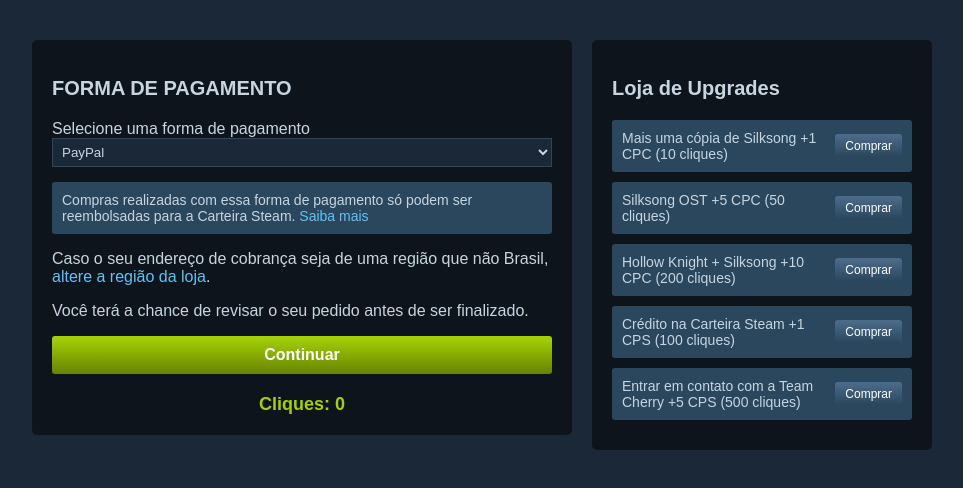
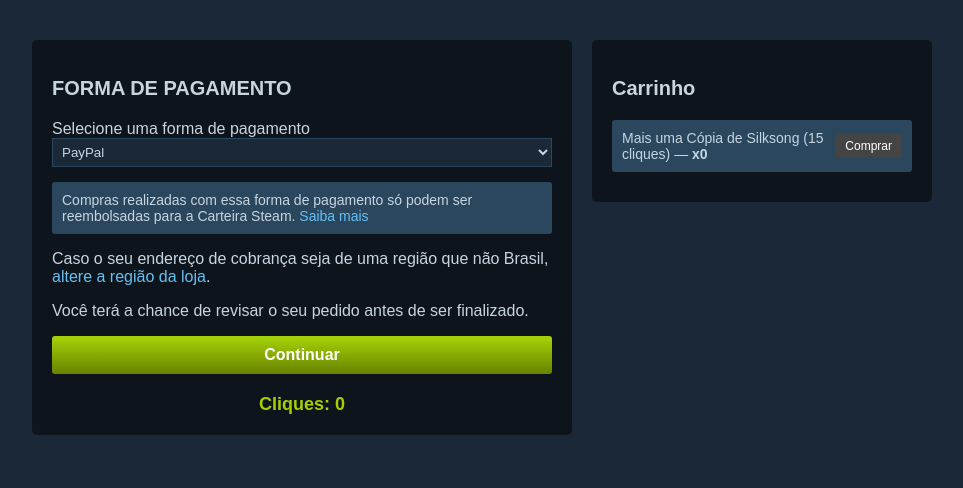
Before and after one commit to GLeasfy/SilksongSimulator, a plain HTML site: page index.html in a window 1280 px wide. Shown: the whole page, without its empty margins (158-1121 px from the left). Drawn offline with Linux system fonts and the light colour scheme.

Commit message:
Update index.html

```diff
--- a/index.html
+++ b/index.html
@@ -108,6 +108,12 @@
       justify-content: space-between;
       align-items: center;
       font-size: 14px;
+      opacity: 1;
+      transition: opacity 0.3s;
+    }
+
+    .upgrade.hidden {
+      display: none;
     }
 
     .upgrade button {
@@ -133,6 +139,16 @@
     .flash {
       background: linear-gradient(to bottom, #66ff66 5%, #228b22 95%) !important;
     }
+
+    .reveal {
+      animation: revealPop 0.5s ease;
+    }
+
+    @keyframes revealPop {
+      0%   { transform: scale(0.5); opacity: 0; }
+      60%  { transform: scale(1.2); opacity: 1; }
+      100% { transform: scale(1); }
+    }
   </style>
 </head>
 <body>
@@ -140,7 +156,7 @@
     <h2>FORMA DE PAGAMENTO</h2>
     <label for="pagamento">Selecione uma forma de pagamento</label>
     <select id="pagamento">
-        <option>PayPal</option>
+      <option>PayPal</option>
         <option>Boleto bancário</option>
         <option>Boleto Flash</option>
         <option>Pix</option>
@@ -171,35 +187,26 @@
   </div>
 
   <div class="store">
-    <h2>Loja de Upgrades</h2>
-    <div class="upgrade">
-      <span>Mais uma cópia de Silksong +1 CPC (10 cliques)</span>
-      <button onclick="buyCPC(10,1,this)">Comprar</button>
-    </div>
-    <div class="upgrade">
-      <span>Silksong OST +5 CPC (50 cliques)</span>
-      <button onclick="buyCPC(50,5,this)">Comprar</button>
-    </div>
-    <div class="upgrade">
-      <span>Hollow Knight + Silksong +10 CPC (200 cliques)</span>
-      <button onclick="buyCPC(200,10,this)">Comprar</button>
-    </div>
-    <div class="upgrade">
-      <span>Crédito na Carteira Steam +1 CPS (100 cliques)</span>
-      <button onclick="buyCPS(100,1,this)">Comprar</button>
-    </div>
-    <div class="upgrade">
-      <span>Entrar em contato com a Team Cherry +5 CPS (500 cliques)</span>
-      <button onclick="buyCPS(500,5,this)">Comprar</button>
-    </div>
+    <h2>Carrinho</h2>
+    <div id="upgrades"></div>
   </div>
 
   <script>
     const button = document.getElementById('clicker');
     const counter = document.getElementById('counter');
+    const upgradesDiv = document.getElementById('upgrades');
+
     let clicks = 0;
     let cpc = 1;
     let cps = 0;
+
+    let upgrades = [
+      { name: "Mais uma Cópia de Silksong", cost: 15, cpc: 0, cps: 0.1, multiplier: 1, discovered: true, revealed: true,  owned: 0},
+      { name: "OST de Silksong", cost: 100, cpc: 0, cps: 1, multiplier: 1, discovered: false, revealed: false,  owned: 0 },
+      { name: "Bundle Hollow Knight + Silksong", cost: 1100, cpc: 0, cps: 8, multiplier: 1, discovered: false, revealed: false,  owned: 0 },
+      { name: "Silksong na Microsoft Store", cost: 12000, cpc: 0, cps: 47, multiplier: 1, discovered: false, revealed: false,  owned: 0 },
+      { name: "Pelúcia da Hornet", cost: 130000, cpc: 0, cps: 260, multiplier: 1, discovered: false, revealed: false,  owned: 0 },
+    ];
 
     button.addEventListener('click', () => {
       clicks += cpc;
@@ -211,7 +218,11 @@
     });
 
     function updateCounter() {
-      counter.textContent = "Cliques: " + clicks;
+      counter.innerHTML = `
+  Cliques: ${Math.floor(clicks)}<br>
+  <small>CPS: ${cps.toFixed(1)}</small>
+`;
+      renderStore();
     }
 
     function flashButton(btn) {
@@ -219,22 +230,49 @@
       setTimeout(() => btn.classList.remove("flash"), 300);
     }
 
-    function buyCPC(cost, bonus, btn) {
-      if (clicks >= cost) {
-        clicks -= cost;
-        cpc += bonus;
+    function buyUpgrade(upg, btn) {
+      if (clicks >= upg.cost) {
+        clicks -= upg.cost;
+        if (upg.cpc) cpc += upg.cpc;
+        if (upg.cps) cps += upg.cps;
+        if (upg.multiplier && upg.multiplier !== 1) {
+          cpc = Math.ceil(cpc * upg.multiplier);
+        }
+        if (upg.special === "doubleCPS") {
+          cps *= 2;
+        }
+
+        upg.cost = Math.ceil(upg.cost * 1.15);
+        upg.discovered = true;
+        upg.owned++;
+
         updateCounter();
         flashButton(btn);
       }
     }
 
-    function buyCPS(cost, bonus, btn) {
-      if (clicks >= cost) {
-        clicks -= cost;
-        cps += bonus;
-        updateCounter();
-        flashButton(btn);
-      }
+    function renderStore() {
+      upgradesDiv.innerHTML = "";
+      upgrades.forEach((upg) => {
+        if (clicks >= upg.cost * 0.75 || upg.discovered) {
+          if (!upg.revealed) {
+            upg.revealed = true;
+          }
+          const div = document.createElement("div");
+          div.className = "upgrade";
+          if (upg.revealed && !upg.renderedOnce) {
+            div.classList.add("reveal");
+            upg.renderedOnce = true;
+          }
+          div.innerHTML = `
+              <span>${upg.name} (${upg.cost} cliques) — <strong>x${upg.owned}</strong></span>
+              <button ${clicks < upg.cost ? "disabled" : ""}>Comprar</button>
+            `;
+          const btn = div.querySelector("button");
+          btn.addEventListener("click", () => buyUpgrade(upg, btn));
+          upgradesDiv.appendChild(div);
+        }
+      });
     }
 
     setInterval(() => {
@@ -243,6 +281,8 @@
         updateCounter();
       }
     }, 1000);
+
+    renderStore();
   </script>
 </body>
 </html>
```
